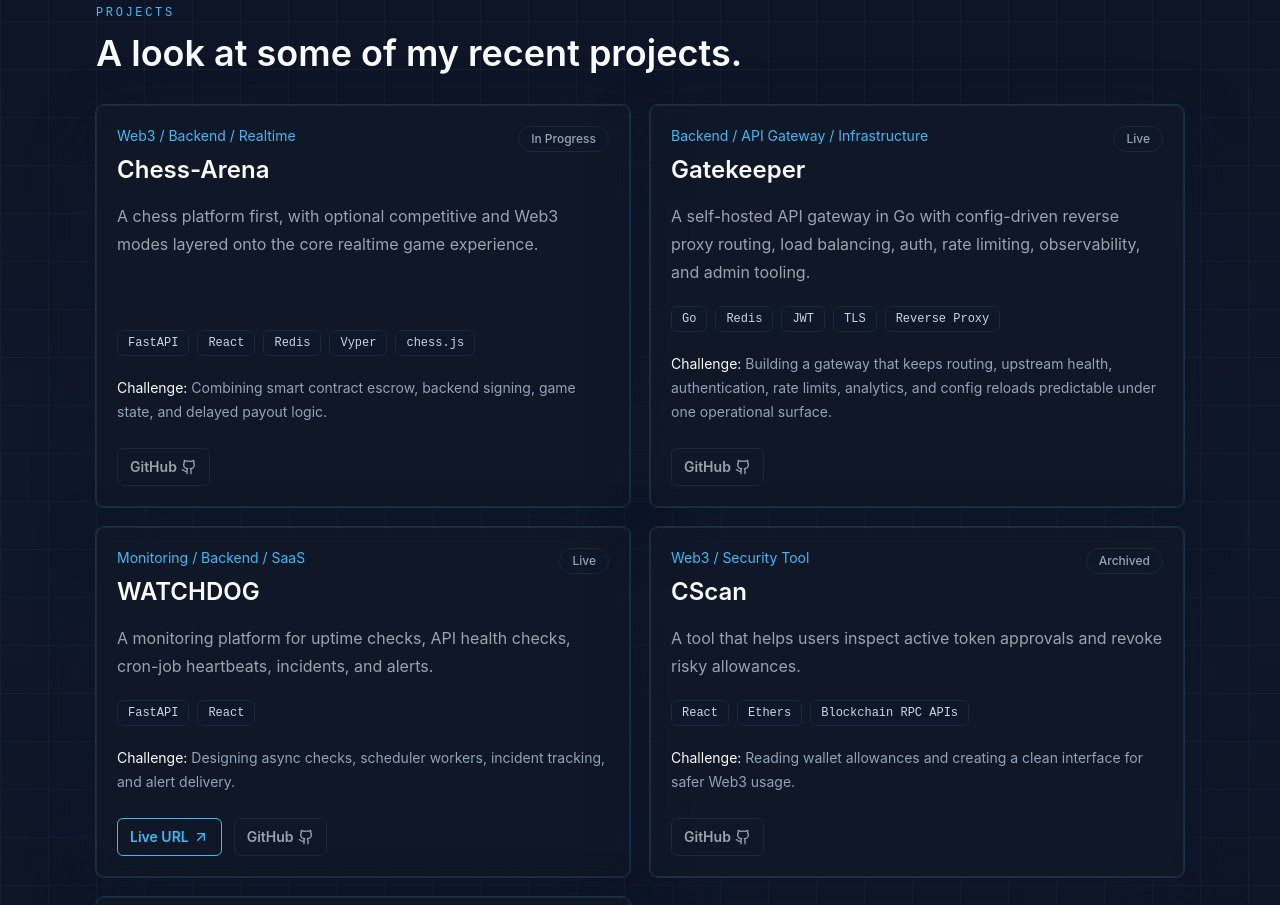
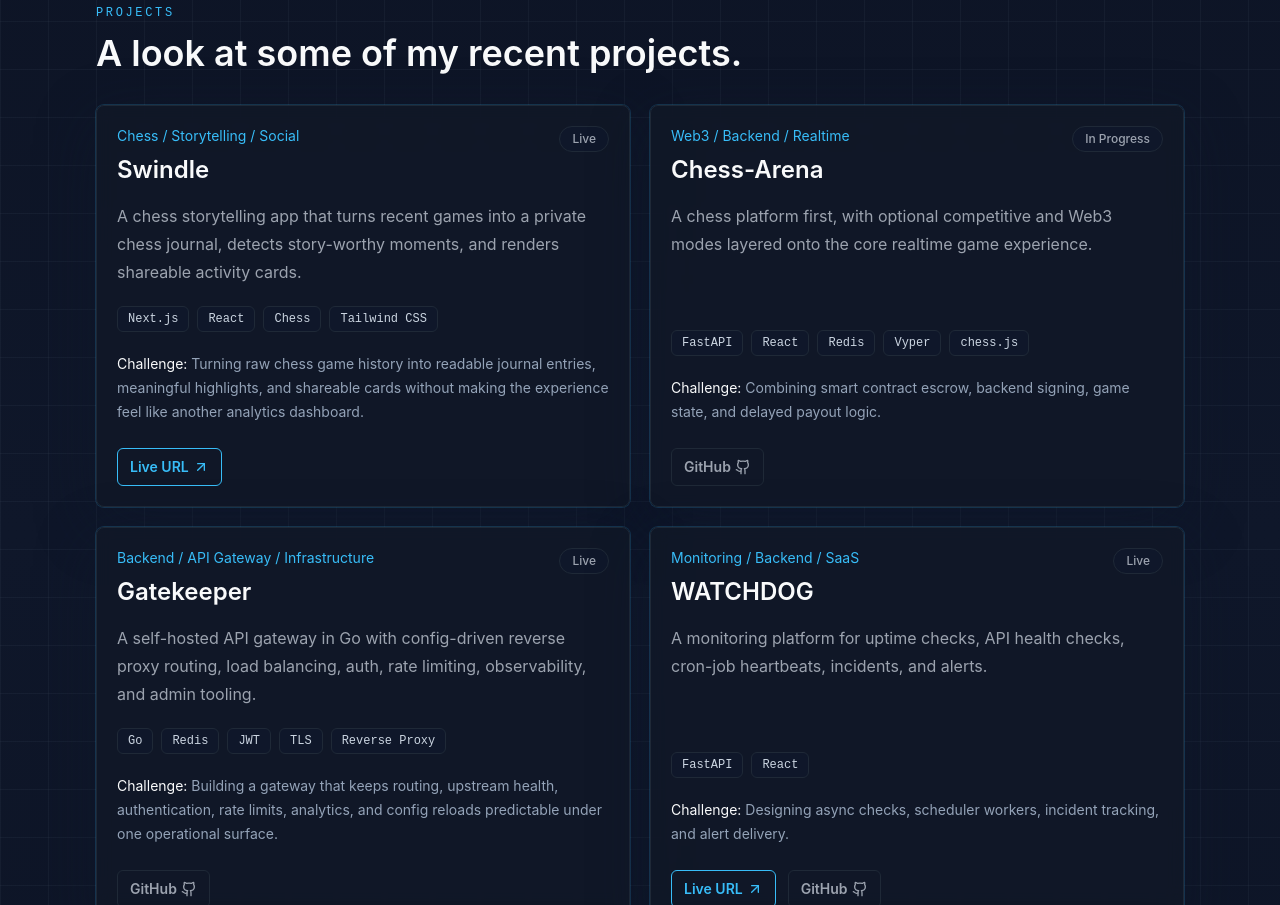
Before and after one commit to mikky00B/port, a Next.js app: page / in a window 1280 px wide. Shown: the part 860-1765 px from the top of the page. Built offline with nearby package versions, Linux system fonts and the light colour scheme.

Commit message:
Add Swindle project

```diff
--- a/src/data/projects.ts
+++ b/src/data/projects.ts
@@ -20,6 +20,42 @@ export type Project = {
 };
 
 export const projects: Project[] = [
+  {
+    slug: "swindle",
+    title: "Swindle",
+    description:
+      "A chess storytelling app that turns recent games into a private chess journal, detects story-worthy moments, and renders shareable activity cards.",
+    category: "Chess / Storytelling / Social",
+    status: "Live",
+    stack: ["Next.js", "React", "Chess", "Tailwind CSS"],
+    challenge:
+      "Turning raw chess game history into readable journal entries, meaningful highlights, and shareable cards without making the experience feel like another analytics dashboard.",
+    liveUrl: "https://swindle.clevermike.studio/",
+    caseStudyUrl: "/projects/swindle",
+    featured: true,
+    summary:
+      "Swindle is a chess storytelling app that turns recent games into a private journal, surfaces story-worthy moments, creates shareable chess activity cards, and lets users publish selected cards to a simple social feed.",
+    focus: "Chess product UX, game narratives, social sharing",
+    architecture: [
+      "Player Games",
+      "Game Import",
+      "Moment Detection",
+      "Private Journal",
+      "Card Renderer",
+      "Social Feed"
+    ],
+    features: [
+      "Private chess journal built from recent games",
+      "Story-worthy moment detection",
+      "Shareable chess activity cards",
+      "Selected card publishing to a simple social feed"
+    ],
+    lessons: [
+      "Chess apps can be more approachable when games are framed as stories, not only analysis.",
+      "Generated highlights need clear user control before becoming public content.",
+      "Shareable cards work best when the visual summary is useful without requiring the full game context."
+    ]
+  },
   {
     slug: "chess-arena",
     title: "Chess-Arena",
```
